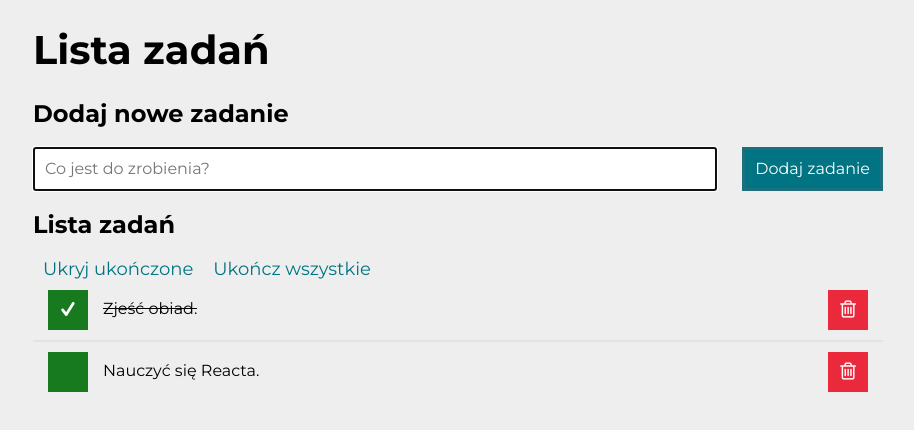
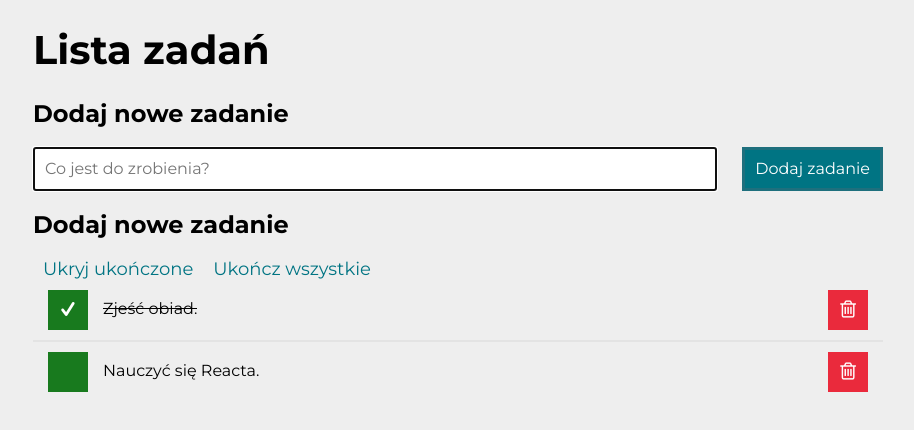
Before and after one commit to Rafal-1999/To-Do-List-React, a React (Create React App) app: page / in a window 1280 px wide. Shown: the top 430 px of the page, without its empty margins (182-1096 px from the left). Built offline with nearby package versions, Linux system fonts and the light colour scheme.

Commit message:
Applied component Block

```diff
--- a/package.json
+++ b/package.json
@@ -1,6 +1,6 @@
 {
   "name": "to-do-list-react",
-  "version": "0.3.3",
+  "version": "0.3.4",
   "private": true,
   "homepage": "https://rafal-1999.github.io/To-Do-List-React/",
   "dependencies": {
--- a/src/App.js
+++ b/src/App.js
@@ -1,4 +1,5 @@
 import Header from "./Header";
+import Block from "./Block";
 import Form from "./Form";
 import Buttons from "./Buttons";
 import Tasks from "./Tasks";
@@ -16,27 +17,17 @@ function App() {
         <main>
             <section className="list">
                 <Header title="Lista zadań" />
-                <div className="list__block">
-                    <div className="list__box">
-                        <h2 className="list__header">
-                            Dodaj nowe zadanie
-                        </h2>
-                    </div>
-                    <div className="list__box list__box--no-line">
-                        <Form />
-                    </div>
-                </div>
-                <div className="list__block">
-                    <div className="list__box list__box--flex">
-                        <h2 className="list__header">
-                            Lista zadań
-                        </h2>
-                        <Buttons tasks={tasks} hideDoneTasks={hideDoneTasks} />
-                    </div>
-                    <div className="list__tasks-block">
-                        <Tasks tasks={tasks} hideDoneTasks={hideDoneTasks} />
-                    </div>
-                </div>
+                <Block
+                    boxClass1="list__box"
+                    boxClass2="list__box list__box--flex"
+                    extraContent2={<Form />}
+                />
+                <Block
+                    boxClass1="list__box list__box--flex"
+                    extraContent1={<Buttons tasks={tasks} hideDoneTasks={hideDoneTasks} />}
+                    boxClass2="list__tasks-block"
+                    extraContent2={<Tasks tasks={tasks} hideDoneTasks={hideDoneTasks} />}
+                />
             </section>
         </main>
     );
```
